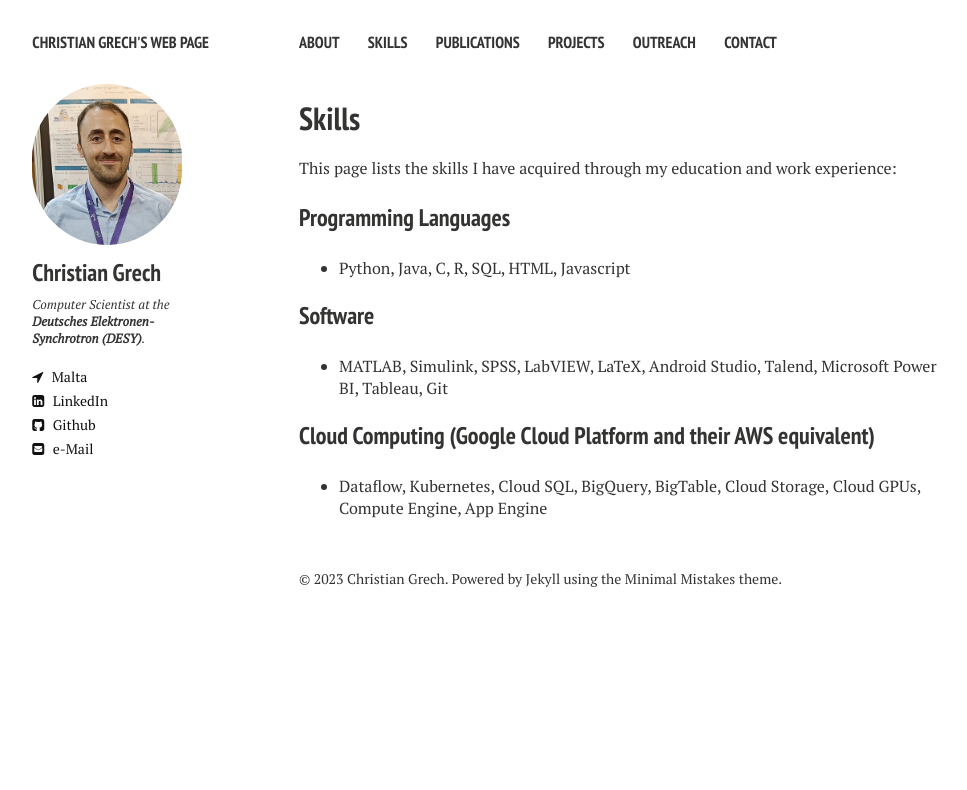
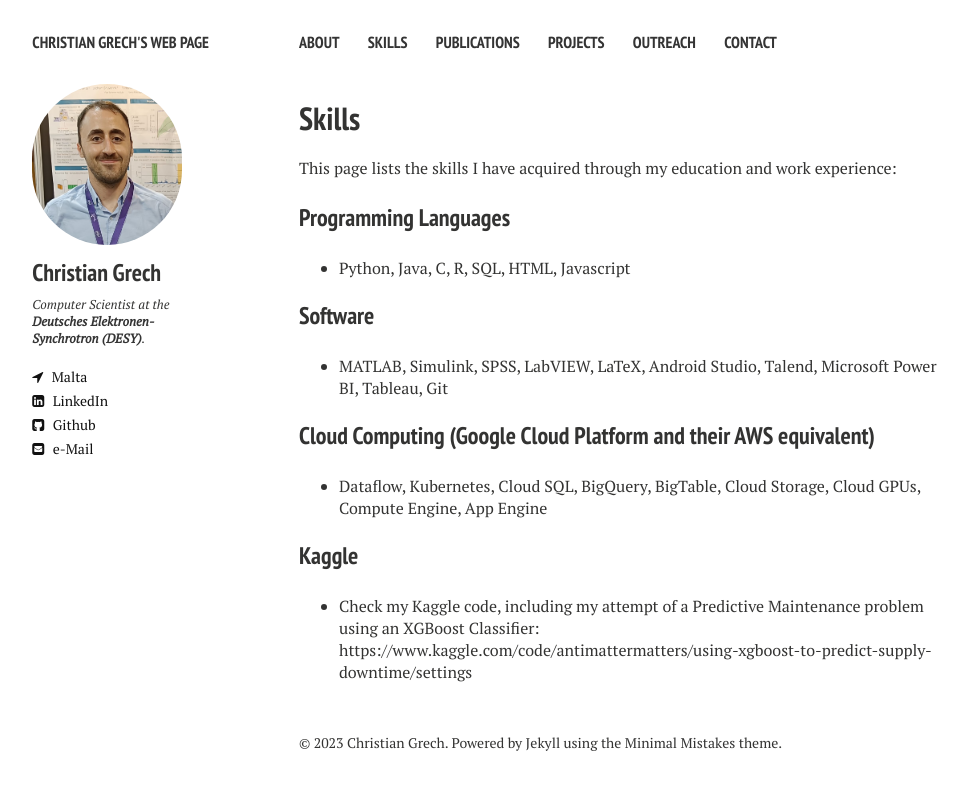
Before and after one commit to cgre23/cgre23.github.io, a Jekyll site: the page built from skills.md, in a window 1280 px wide. Shown: the top 790 px of the page, without its empty margins (21-988 px from the left). Built offline with Jekyll 4.4.1, drawn with Linux system fonts in a browser that asks for light colours; nearby versions of some CDN libraries.

Commit message:
Update skills.md

```diff
--- a/skills.md
+++ b/skills.md
@@ -16,3 +16,7 @@ This page lists the skills I have acquired through my education and work experie
 
 ### Cloud Computing (Google Cloud Platform and their AWS equivalent)
 * Dataflow, Kubernetes, Cloud SQL, BigQuery, BigTable, Cloud Storage, Cloud GPUs, Compute Engine, App Engine
+
+### Kaggle
+* Check my Kaggle code, including my attempt of a Predictive Maintenance problem using an XGBoost Classifier:
+https://www.kaggle.com/code/antimattermatters/using-xgboost-to-predict-supply-downtime/settings
```
